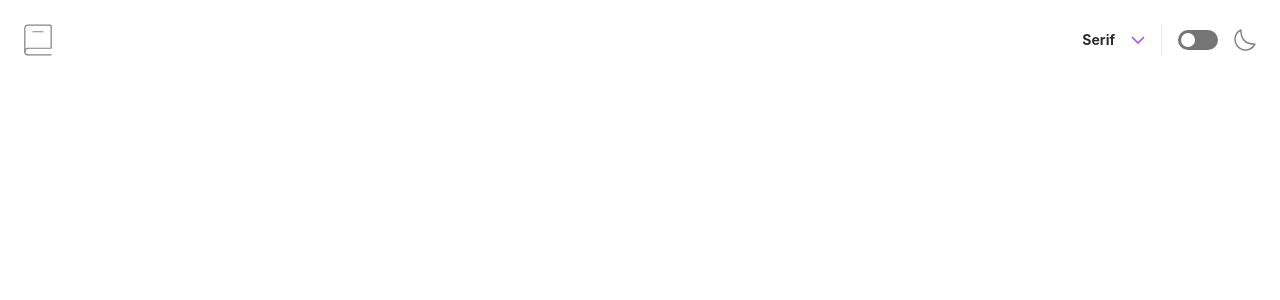
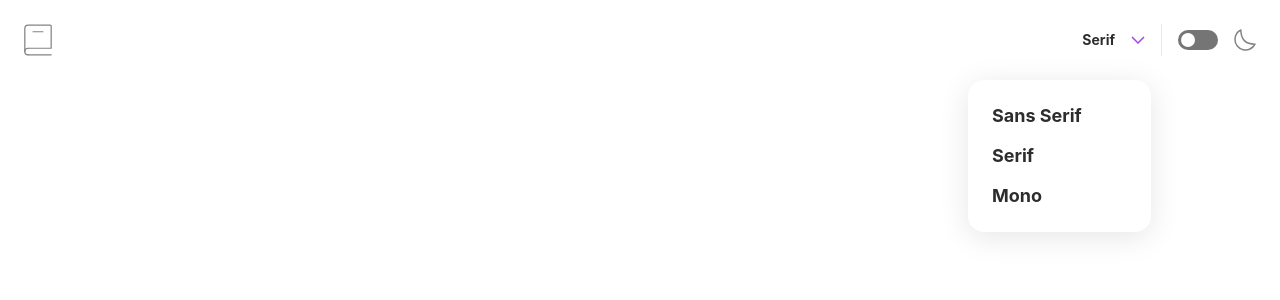
Before and after one commit to achiewe/dictionary-web-app, a React (Vite) app: page / in a window 1280 px wide. Shown: the top 300 px of the page. Built offline with nearby package versions, Linux system fonts and the light colour scheme.

Commit message:
add logic when click on the font and add new InputComponent

```diff
--- a/src/App.tsx
+++ b/src/App.tsx
@@ -1,5 +1,5 @@
 import { useState } from "react";
-import Header from "./components/Header";
+import HeaderComponent from "./components/Header/HeaderComponent";
 
 export default function App() {
   const [changeInput, setChangeInput] = useState<boolean>(true);
@@ -9,7 +9,10 @@ export default function App() {
         changeInput ? "bg-[#FFFFFF]" : "bg-[#050505]"
       } w-full min-h-screen flex-col justify-center items-center px-[24px] pt-[24px] pb-[84px]`}
     >
-      <Header changeInput={changeInput} setChangeInput={setChangeInput} />
+      <HeaderComponent
+        changeInput={changeInput}
+        setChangeInput={setChangeInput}
+      />
     </div>
   );
 }
--- /dev/null
+++ b/src/components/Header/FontMenu.tsx
@@ -0,0 +1,41 @@
+interface Props {
+  changeInput: boolean;
+  font: boolean;
+  setFont(font: boolean): void;
+}
+
+const FontMenu = ({ changeInput, font, setFont }: Props): JSX.Element => {
+  return (
+    <div
+      className={`w-[183px] h-[152px] rounded-[16px] ${
+        changeInput ? "bg-[#FFFFFF]" : "bg-[#1F1F1F]"
+      } p-[24px] flex flex-col items-start gap-[16px] ${
+        changeInput ? "shadow-light" : "shadow-dark"
+      }  absolute top-[80px] right-[129px] ${font ? "block" : "hidden"}`}
+    >
+      <h3
+        className={`text-[18px] ${
+          changeInput ? "text-[#2D2D2D]" : "text-[#FFFFFF]"
+        } leading-[24px] font-bold cursor-pointer`}
+      >
+        Sans Serif
+      </h3>
+      <h3
+        className={`text-[18px] ${
+          changeInput ? "text-[#2D2D2D]" : "text-[#FFFFFF]"
+        } leading-[24px] font-bold cursor-pointer`}
+      >
+        Serif
+      </h3>
+      <h3
+        className={`text-[18px] ${
+          changeInput ? "text-[#2D2D2D]" : "text-[#FFFFFF]"
+        } leading-[24px] font-bold cursor-pointer`}
+      >
+        Mono
+      </h3>
+    </div>
+  );
+};
+
+export default FontMenu;
--- a/src/components/Header.tsx
+++ b/src/components/Header/HeaderComponent.tsx
@@ -1,16 +1,25 @@
-import logoDictionary from "../images/logo.svg";
-import ArrowDownSvg from "../images/icon-arrow-down.svg";
-import MoonSvgLight from "../images/icon-moonLight.svg";
-import MoonSvgDark from "../images/icon-moonDark.svg";
+import logoDictionary from "../../images/logo.svg";
+import ArrowDownSvg from "../../images/icon-arrow-down.svg";
+import MoonSvgLight from "../../images/icon-moonLight.svg";
+import MoonSvgDark from "../../images/icon-moonDark.svg";
+import FontMenu from "./FontMenu";
+import { useState } from "react";
 
 interface Props {
   changeInput: boolean;
   setChangeInput(changeInput: boolean): void;
 }
 
-const Header = ({ changeInput, setChangeInput }: Props): JSX.Element => {
+const HeaderComponent = ({
+  changeInput,
+  setChangeInput,
+}: Props): JSX.Element => {
   const HandleClick = () => {
     setChangeInput(!changeInput);
+  };
+  const [font, setFont] = useState<boolean>(true);
+  const ClickFont = () => {
+    setFont(!font);
   };
   return (
     <div className="w-full flex flex-row justify-between items-center">
@@ -20,7 +29,10 @@ const Header = ({ changeInput, setChangeInput }: Props): JSX.Element => {
         alt="logo dictionary"
       />
       <div className="flex flex-row gap-[16px] items-center">
-        <div className="flex flex-row gap-[16px] items-center">
+        <div
+          onClick={ClickFont}
+          className="flex flex-row gap-[16px] items-center cursor-pointer"
+        >
           <h3
             className={`text-[14px] font-bold leading-[24px] ${
               changeInput ? "text-[#2D2D2D]" : "text-[#FFFFFF]"
@@ -29,6 +41,7 @@ const Header = ({ changeInput, setChangeInput }: Props): JSX.Element => {
             Serif
           </h3>
           <img src={ArrowDownSvg} alt="arrow svg" />
+          <FontMenu changeInput={changeInput} font={font} setFont={setFont} />
         </div>
         <div className="w-[1px] h-[32px] bg-[#E9E9E9]"> </div>
         <div className="flex flex-row gap-[12px] items-center">
@@ -51,4 +64,4 @@ const Header = ({ changeInput, setChangeInput }: Props): JSX.Element => {
   );
 };
 
-export default Header;
+export default HeaderComponent;
--- a/tailwind.config.js
+++ b/tailwind.config.js
@@ -2,7 +2,10 @@
 export default {
   content: ["./index.html", "./src/**/*.{js,ts,jsx,tsx}"],
   theme: {
-    extend: {},
+    boxShadow: {
+      dark: "0px 5px 30px #A445ED",
+      light: "0px 5px 30px rgba(0, 0, 0, 0.1)",
+    },
   },
   plugins: [],
 };
```
Also changed, not shown: src/components/Header/InputComponent.tsx (added).
